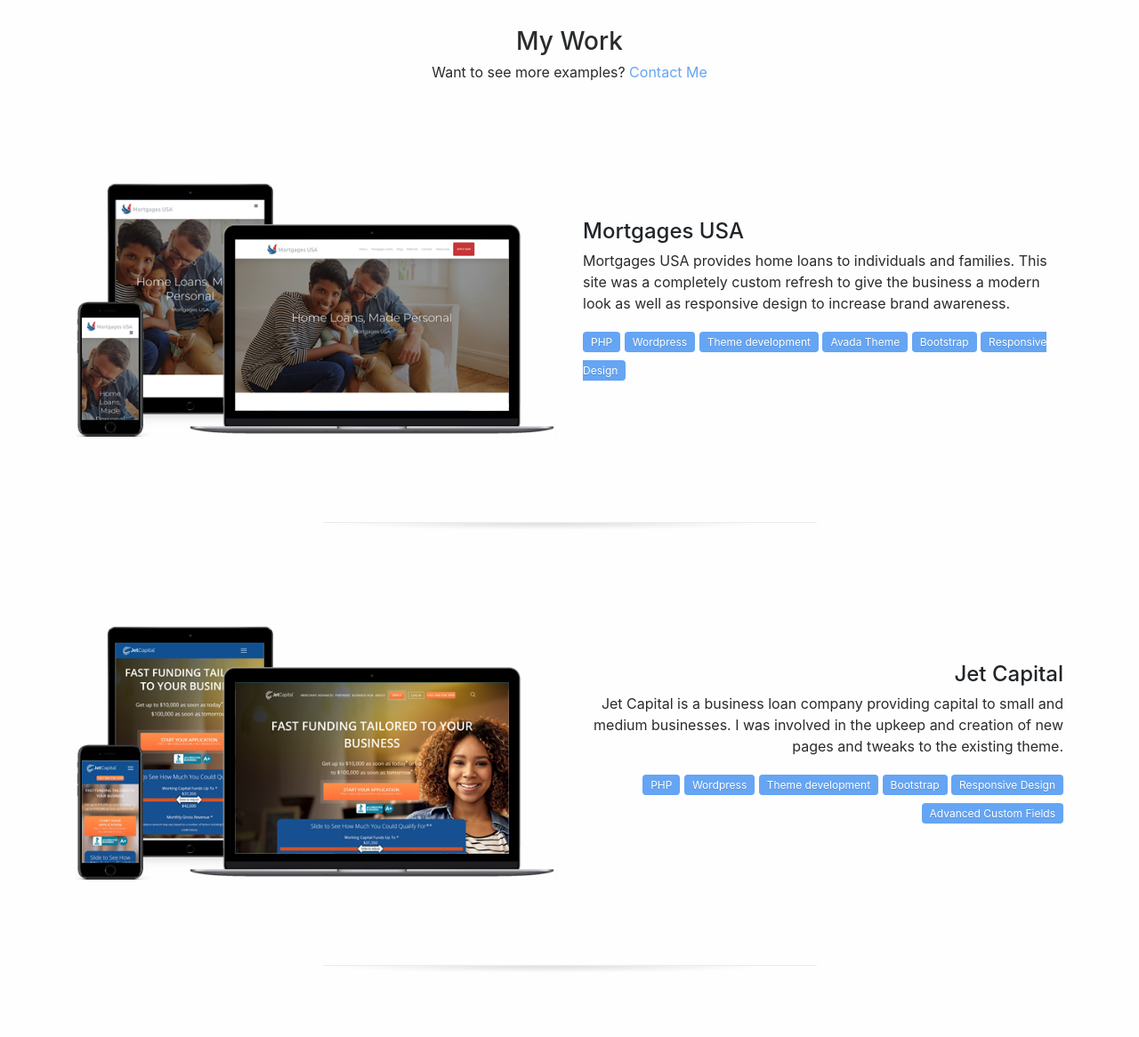
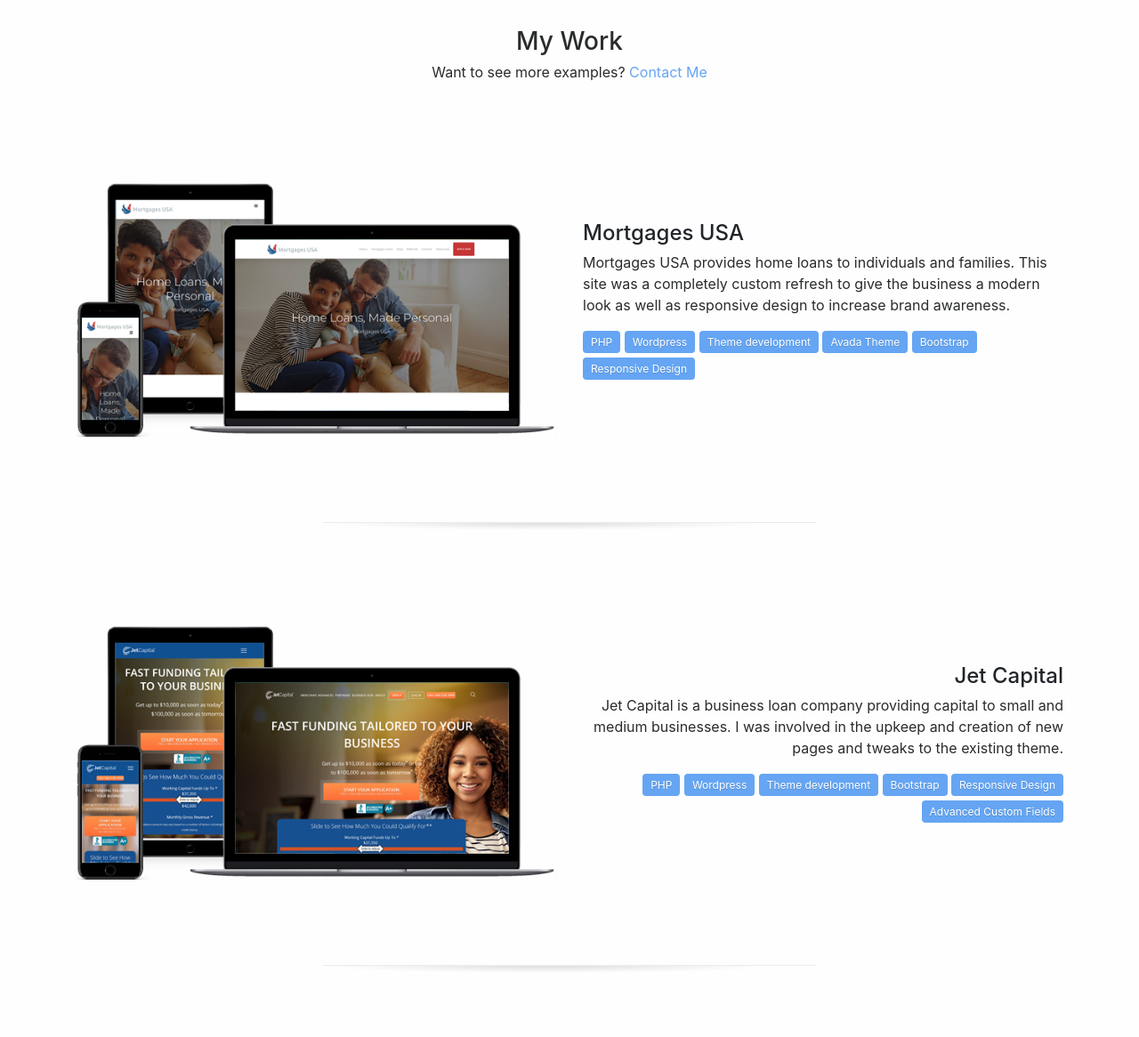
Before and after one commit to mhowell07/portfolio, a PHP site: page / in a window 1280 px wide. Shown: the part 643-1809 px from the top of the page at 89% size. Run offline with PHP 8.4, Linux system fonts and the light colour scheme; some libraries are stand-ins or nearby versions.

Commit message:
Fixed sizing issue wwhen multiple lines of tools are listed for projects

```diff
--- a/style.css
+++ b/style.css
@@ -74,15 +74,15 @@ h1 {
 }
 
 .project__tools li {
-  display: inline;
   color: #fff;
   text-shadow: 0 1px 0 rgba(0,0,0,.15);
-  line-height: 32px;
-  display: inline;
+  line-height: 25px;
+  display: inline-block;
   border-radius: 4px;
   font-size: 12px;
   background: #65a5f3;
-  padding: 4px 9px;
+  padding: 0px 9px;
+  margin-bottom: 4px;
 }
 
 .divider {
```
